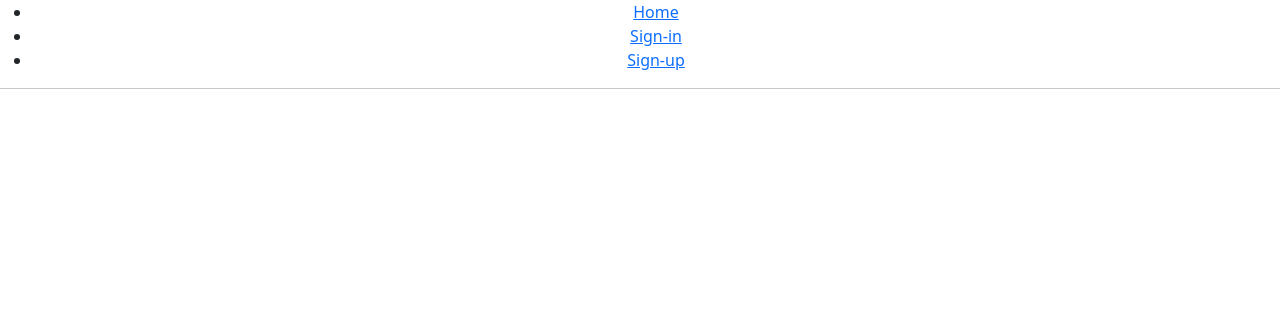
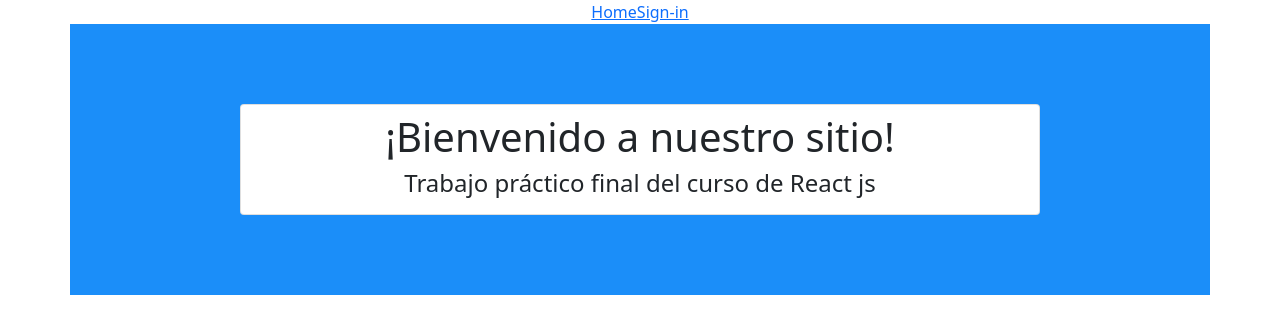
Before and after one commit to LautaroCouso/tp-final-curso-react-js, a React (Create React App) app: page / in a window 1280 px wide. Shown: the top 334 px of the page. Built offline with nearby package versions, Linux system fonts and the light colour scheme.

Commit message:
feat(Home): Create component home

```diff
--- /dev/null
+++ b/src/pages/home/Home.js
@@ -0,0 +1,16 @@
+import React from 'react';
+import { Card, Container } from 'react-bootstrap';
+import './homeStyles.css';
+
+function Home() {
+  return (
+    <Container className="homeContainer">
+      <Card className="p-md-2">
+        <h1>¡Bienvenido a nuestro sitio!</h1>
+        <h4>Trabajo práctico final del curso de React js</h4>
+      </Card>
+    </Container>
+  );
+}
+
+export default Home;
--- /dev/null
+++ b/src/pages/home/homeStyles.css
@@ -0,0 +1,8 @@
+.homeContainer {
+    height: 100%;
+    display: flex;
+    align-items: center;
+    justify-content: center;
+    padding: 5rem;
+    background-color: #1B8EF9;
+}
--- a/src/routes/public/PublicRoutes.js
+++ b/src/routes/public/PublicRoutes.js
@@ -1,6 +1,7 @@
 import React from 'react';
-import { BrowserRouter as Router, Route, Routes, Link } from 'react-router-dom';
+import { BrowserRouter as Router, Route, Routes, Link, Navigate } from 'react-router-dom';
 import SignIn from '../../pages/sign-in/SignIn';
+import Home from '../../pages/home/Home';
 
 // This site has 3 pages, all of which are rendered
 // dynamically in the browser (not server rendered).
@@ -15,23 +16,13 @@ export default function PublicRoutes() {
   return (
     <Router>
       <div>
-        <ul>
-          <li>
-            <Link to="/">Home</Link>
-          </li>
-          <li>
-            <Link to="/sign-in">Sign-in</Link>
-          </li>
-          <li>
-            <Link to="/sign-up">Sign-up</Link>
-          </li>
-        </ul>
-        <hr />
+        <Link to="/home">Home</Link>
+
+        <Link to="/sign-in">Sign-in</Link>
 
         <Routes>
-          <Route exact path="/">
-            {/*<Home/>*/}
-          </Route>
+          <Route path="/" element={<Home />} />
+          <Route path="/home" element={<Navigate to="/" />} />
           <Route path="/sign-in" element={<SignIn />} />
         </Routes>
       </div>
```
